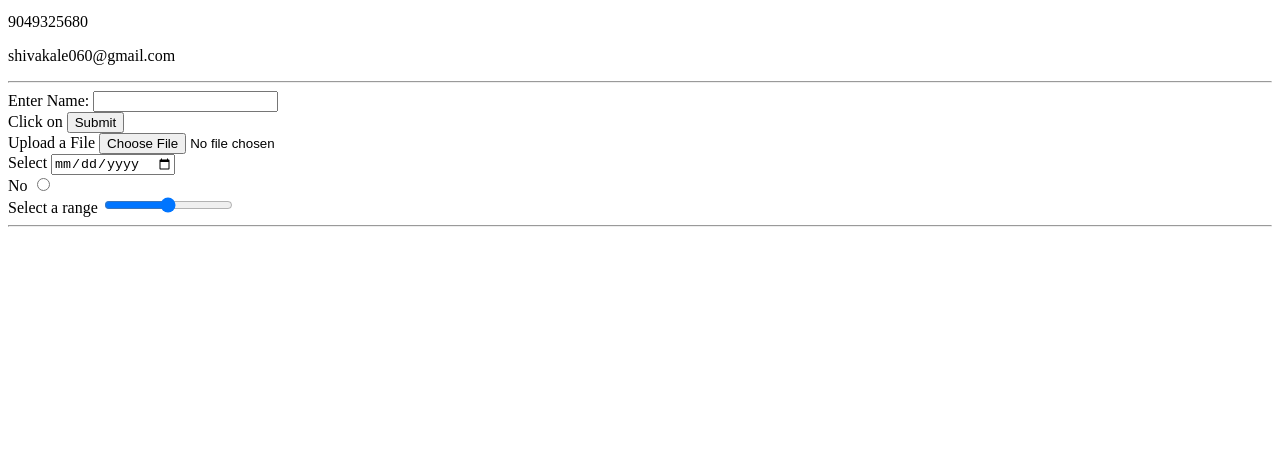
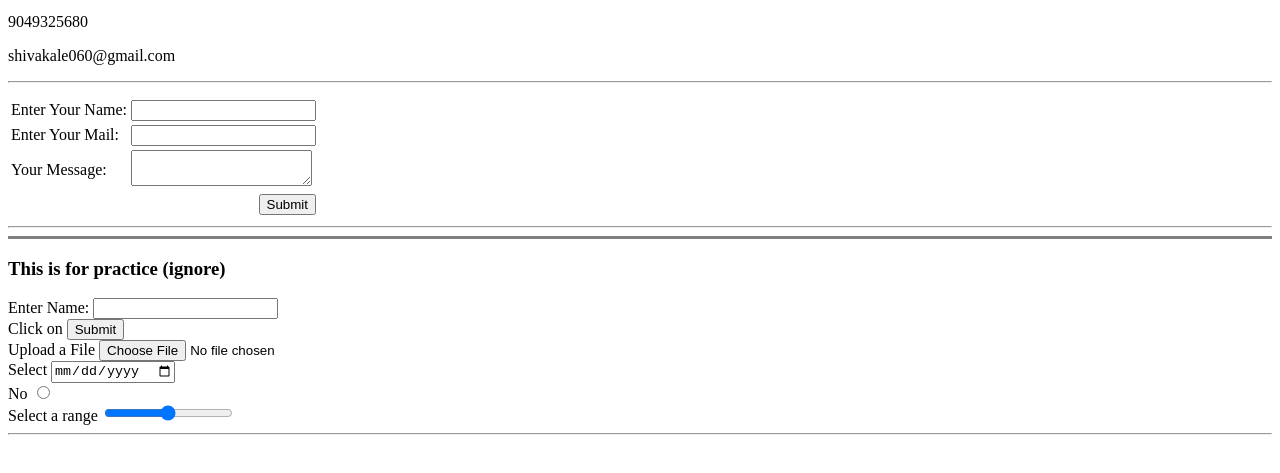
Before and after one commit to Shuubbb/My-Personal-Site, a plain HTML site: page Contact-me.html in a window 1280 px wide. Shown: the part 101-574 px from the top of the page. Drawn offline with Linux system fonts and the light colour scheme.

Commit message:
Update Contact-me.html

```diff
--- a/Contact-me.html
+++ b/Contact-me.html
@@ -15,6 +15,37 @@
     <p>shivakale060@gmail.com</p>
     <hr>
 
+    <table>
+        <tr>
+            <td></td>
+            <td></td>
+        </tr>
+    </table>
+
+    <form action="index.html" method="post">
+        <table>
+            <tr>
+                <td> <label>Enter Your Name:</label></td>
+                <td><input type="text"></td>
+            </tr>
+            <tr>
+                <td><label>Enter Your Mail:</label></td>
+                <td><input type="email"></td>
+            </tr>
+            <tr>
+                <td><label>Your Message:</label></td>
+                <td><textarea></textarea></td>
+            </tr>
+            <tr align="right">
+                <td></td>
+                <td><input type="submit"></td>
+            </tr>
+        </table>
+    </form>
+    <hr>
+    <hr noshade size="3pi">
+
+    <h3>This is for practice (ignore)</h3>
     <form>
         <label>Enter Name:</label>
         <input type="text"><br>
@@ -30,10 +61,6 @@
         <input type="range" name="" id="">
     </form>
     <hr>
-
-
-
-
 </body>
 
 </html>
```
